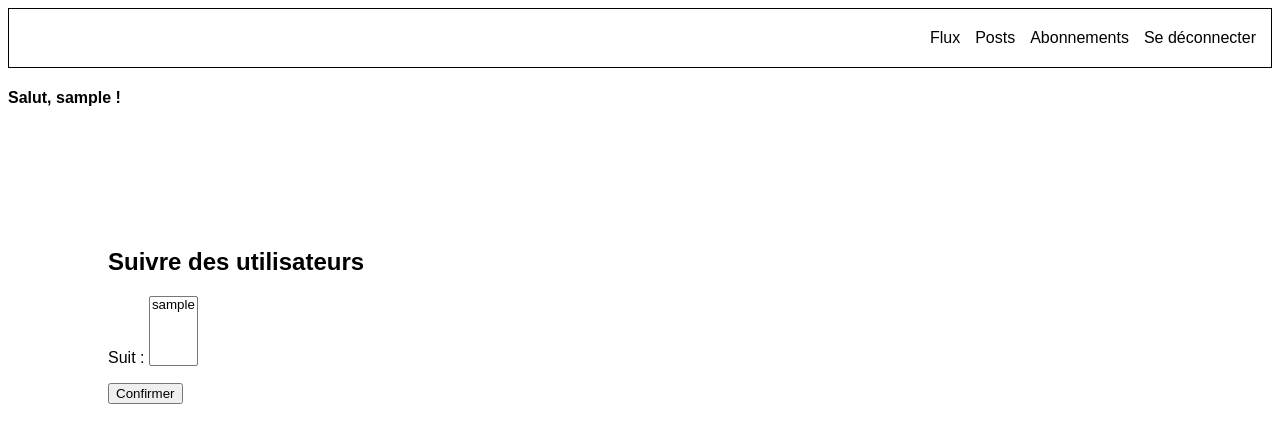
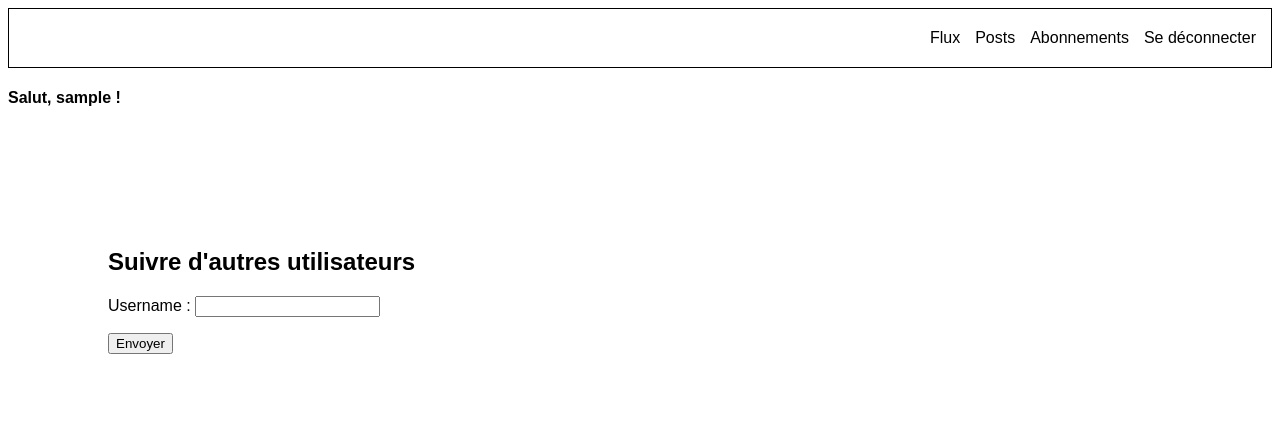
Before and after one commit to oussamaabid82/LITReview, a Django app: page /follow-users/ in a window 1280 px wide. Shown: the top 443 px of the page. Run offline with Django 3.2, Linux system fonts and the light colour scheme; the visitor is signed in with stand-in values (Sample User, id 1); data comes from the database, SQL or seed files in the repository; parts of the project's set-up code (start-up, migrations or seed data) failed here and were passed over; some libraries are stand-ins or nearby versions.

Commit message:
Recherche et s abonné a un utilisateur

```diff
--- a/authentication/models.py
+++ b/authentication/models.py
@@ -7,11 +7,12 @@ from django.db import models
 
 class UserFollows(AbstractUser):
     USER = 'USER'
-    # FORLLOWED_USER = 'FORLLOWED_USER'
+    FORLLOWED_USER = 'FORLLOWED_USER'
 
 
     follows = models.ManyToManyField(
         'self',
         symmetrical=False,
-        verbose_name='suit'
+        verbose_name='suit',
+        blank=True,
     )
--- a/blog/forms.py
+++ b/blog/forms.py
@@ -29,3 +29,6 @@ class FollowUsersForm(forms.ModelForm):
     class Meta:
         model = UserFollows
         fields = ['follows']
+
+class SearchUserForm(forms.Form):
+    username = forms.CharField(max_length=100)
--- a/blog/templates/blog/follow_users_form.html
+++ b/blog/templates/blog/follow_users_form.html
@@ -1,14 +1,17 @@
 {% extends 'base.html' %}
 {% block content %}
-    <h2>Suivre des utilisateurs</h2>
+    <h2>Suivre d'autres utilisateurs</h2>
     <form method="post">
         {{ form.as_p }}
         {% csrf_token %}
-        <button type="submit" >Confirmer</button>
+        <button type="submit" >Envoyer</button>
     </form>
-    <div>
-        {% for instance in follows %}
-            {{ instance }}
-        {% endfor %}
+    <div class="display_follows">
+        <div>
+            {% for instance in follows %}
+                {{instance}}
+                <p><a href="{% url 'remove_follow_users' instance.id %}">Désabonner</a></p>
+            {% endfor %}
+        </div>
     </div>
 {% endblock content %}
--- a/blog/templates/blog/home.html
+++ b/blog/templates/blog/home.html
@@ -18,7 +18,6 @@
 
             {% if instance|model_type == 'Review' %}
                 <div class="post">
-                    <h1>{{instance.contributors}}</h1>
                     <h4>{{ instance.title }}</h4>
                     <p><strong>Critique publié par {{ instance.user }}</strong></p>
                     <p>{{ instance.date_created }}</p>
@@ -29,7 +28,6 @@
 
             {% elif instance|model_type == 'Ticket' %}
                 <div class="post">
-                    <h1>{{instance.contributors}}</h1>
                     <div class="head_ticket">
                         <p><strong>{{ instance.user}} a demandé une critique</strong></p>
                         <p>{{ instance.date_created }}</p>
--- a/blog/templates/blog/post.html
+++ b/blog/templates/blog/post.html
@@ -23,6 +23,7 @@
                         </form>
                     </div>
                 </div>
+
             {% elif instance|model_type == 'Ticket' %}
                 <div class="post">
                     <div class="head_ticket">
--- a/blog/views.py
+++ b/blog/views.py
@@ -6,7 +6,7 @@ from django.core.paginator import Paginator
 from django.shortcuts import get_object_or_404, redirect, render
 
 from authentication.models import UserFollows
-from .forms import TicketForm, FollowUsersForm, ReviewForm
+from .forms import TicketForm, FollowUsersForm, ReviewForm, SearchUserForm
 from .models import Review, Ticket
 
 
@@ -179,16 +179,39 @@ def delete_ticket(request, blog_id):
 @login_required
 def follow_users(request):
     if request.method == 'POST':
-        form = FollowUsersForm(request.POST, instance=request.user)
-        if form.is_valid():
-            follows = form.cleaned_data['follows']
-            form.save()
-            return redirect('home')
+        form = SearchUserForm(request.POST)
+        username = request.POST['username']
+        # verifier si username est un utilisateur
+        try:
+            searched_user =  UserFollows.objects.get(username=username)
+            user = request.user
+            user.follows.add(searched_user)
+            follows = user.follows.all()
+        except UserFollows.DoesNotExist:
+            print("utilisateur inexistant")
     else:
-        form = FollowUsersForm()
-        follows =''
-        context = {
-            'form': form,
-            'follows': follows,
-        }
+        form = SearchUserForm()
+        follows = None
+    context = {
+        'form': form,
+        'follows': follows,
+    }
     return render(request, 'blog/follow_users_form.html', context=context)
+
+def unfollow_follow_users(request, authentication_id):
+    user = request.user
+    user_id = UserFollows.objects.get(id=authentication_id)
+    print(user_id)
+    user.follows.remove(user_id)
+    return redirect('follow_users')
+
+    # if request.method == 'POST':
+    #     form = FollowUsersForm(request.POST, instance=request.user)
+    #     if form.is_valid():
+    #         follows_name = form.cleaned_data['follows']
+    #         print(follows_name)
+    #         form.save()
+    #         return redirect('home')
+    # else:
+    #     form = FollowUsersForm()
+    #     follows =''
--- a/litreview/settings.py
+++ b/litreview/settings.py
@@ -84,7 +84,7 @@ AUTH_PASSWORD_VALIDATORS = [
 
 LANGUAGE_CODE = 'fr-fr'
 
-TIME_ZONE = 'UTC'
+TIME_ZONE = 'CET'
 
 USE_I18N = True
 
--- a/litreview/urls.py
+++ b/litreview/urls.py
@@ -22,7 +22,8 @@ urlpatterns = [
     path('blog/<int:blog_id>/delete_review', blog.views.delete_review, name='delete_review'),
     path('blog/<int:blog_id>/edit_ticket', blog.views.edit_ticket, name='edit_ticket'),
     path('blog/<int:blog_id>/delete_ticket', blog.views.delete_ticket, name='delete_ticket'),
-    path('follow-users/', blog.views.follow_users, name='follow_users')
+    path('follow-users/', blog.views.follow_users, name='follow_users'),
+    path('follow-users/remove', blog.views.unfollow_follow_users, name="remove_follow_users"),
 ]
 
 if settings.DEBUG:
--- a/litreview/wsgi.py
+++ b/litreview/wsgi.py
@@ -4,11 +4,7 @@ WSGI config for litreview project.
 It exposes the WSGI callable as a module-level variable named ``application``.
 
 For more information on this file, see
-<<<<<<< HEAD
-https://docs.djangoproject.com/en/4.0/howto/deployment/wsgi/
-=======
 https://docs.djangoproject.com/en/3.2/howto/deployment/wsgi/
->>>>>>> 988f8af (MAJ programme)
 """
 
 import os
--- a/static/styles.css
+++ b/static/styles.css
@@ -22,6 +22,9 @@ html {
     display: flex;
 }
 
+.head_ticket p{
+   flex: 2 1 auto;
+}
 /* The sidebar menu */
 .sidebar {
     display: flex;
@@ -102,3 +105,8 @@ html {
     height: 200 px;
     border-radius: 5px;
 }
+
+.display_follows div{
+    display: flex;
+    font-size: large;
+}
--- a/templates/base.html
+++ b/templates/base.html
@@ -12,7 +12,9 @@
                 <nav><a href="{% url 'logout' %}">Se déconnecter</a></nav>
             {% endif %}
         </div>
-        <h4>Salut, {{ user }} !</h4>
+        {% if user.is_authenticated %}
+            <h4>Salut, {{ user }} !</h4>
+        {% endif %}
         <div class="main">
             {% block content %}{% endblock content %}
         </div>
```
Also changed, not shown: authentication/migrations/0001_initial.py, blog/migrations/0001_initial.py, blog/migrations/0002_auto_20220223_1947.py (deleted), blog/migrations/0003_rename_title_review_title_review.py (deleted), blog/migrations/0004_alter_review_rating.py (deleted), blog/migrations/0005_alter_ticket_image.py (deleted).
